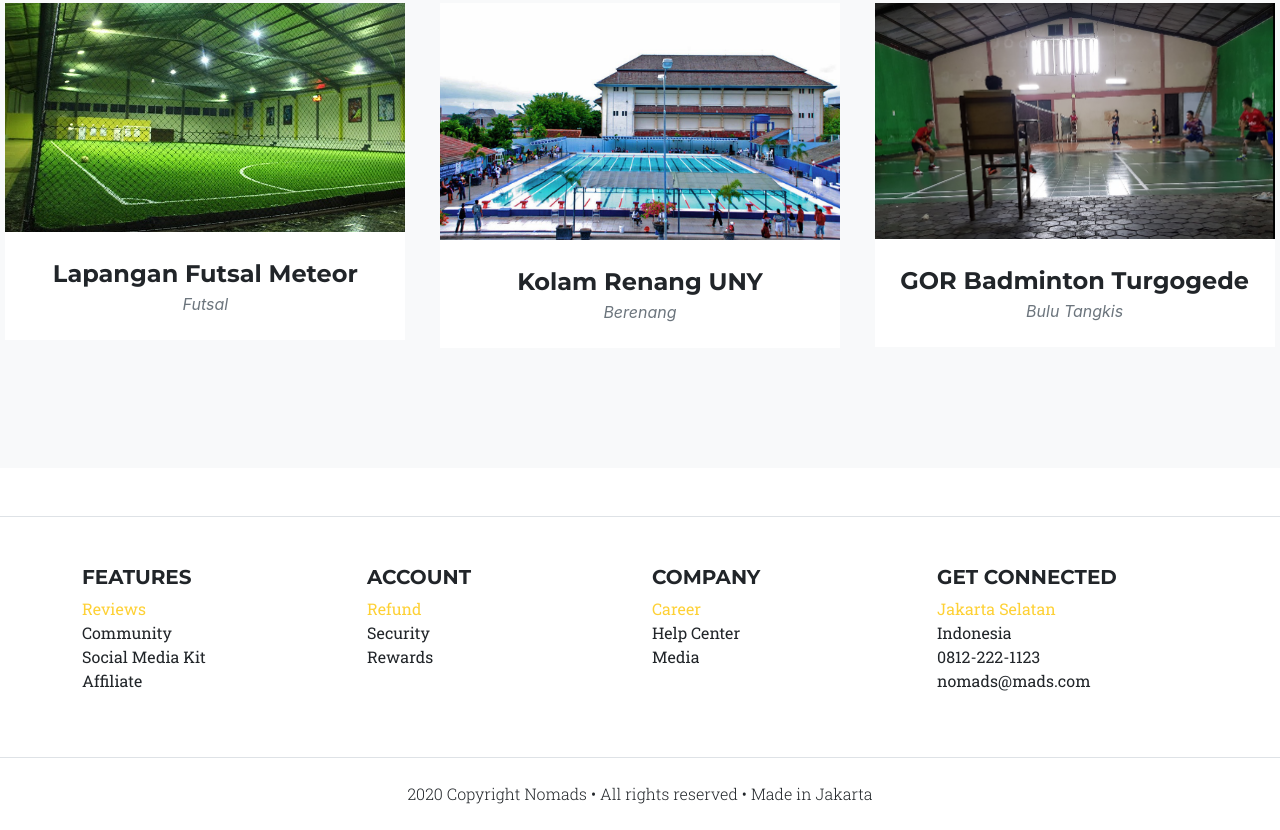
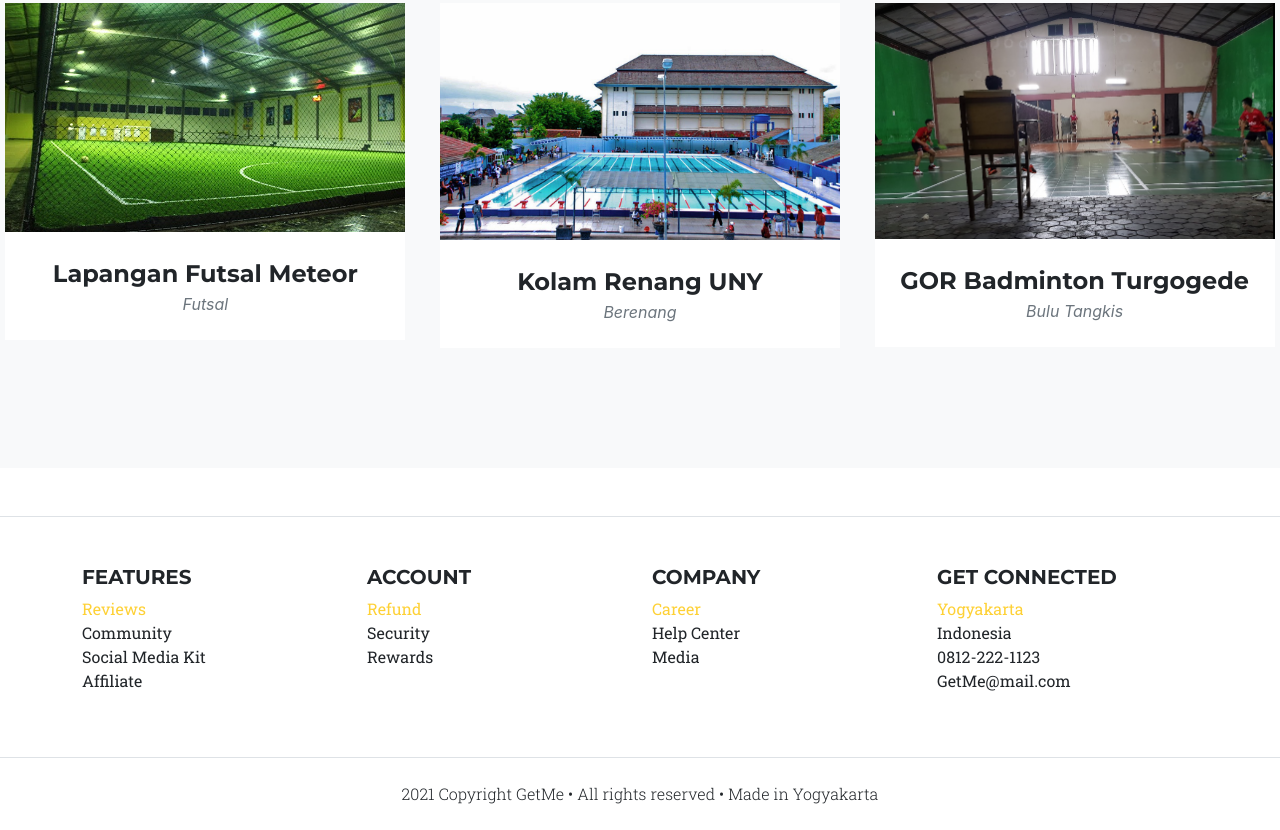
Before and after one commit to farhan7871/getme, a plain HTML site: page index.html in a window 1280 px wide. Shown: the part 1613-2443 px from the top of the page. Drawn offline with nearby package versions, Linux system fonts and the light colour scheme; a web font is replaced by a local one.

Commit message:
update icon bar dan footer dll

```diff
--- a/index.html
+++ b/index.html
@@ -6,7 +6,7 @@
         <meta name="description" content="" />
         <meta name="author" content="" />
         <title> GetMe Platform Olahraga</title>
-        <link rel="icon" type="image/x-icon" href="assets/img/getme-logoxxx.png" />
+        <link rel="icon" type="image/x-icon" href="assets/img/logo-icon.png" />
         <!-- Font Awesome icons (free version)-->
         <script src="https://use.fontawesome.com/releases/v5.15.1/js/all.js" crossorigin="anonymous"></script>
         <!-- Google fonts-->
@@ -466,13 +466,13 @@
                     <div class=" col-12 col-lg-3 ">
                         <h5>GET CONNECTED</h5>
                         <ul class=" list-unstyled ">
-                            <li><a href=" ">Jakarta Selatan</a></li>
+                            <li><a href=" ">Yogyakarta</a></li>
                             <li>
                                 <a href=" "></a>Indonesia</li>
                             <li>
                                 <a href=" "></a>0812-222-1123</li>
                             <li>
-                                <a href=" "></a>nomads@mads.com</li>
+                                <a href=" "></a>GetMe@mail.com</li>
                         </ul>
                     </div>
                 </div>
@@ -485,7 +485,7 @@
     <div class=" container-fluid ">
         <div class=" row border-top justify-content-center align-items-center pt-4 ">
             <div class=" col-auto text-gray-500 font-weight-light ">
-                2020 Copyright Nomads • All rights reserved • Made in Jakarta
+                2021 Copyright GetMe • All rights reserved • Made in Yogyakarta
             </div>
         </div>
     </div>
```
